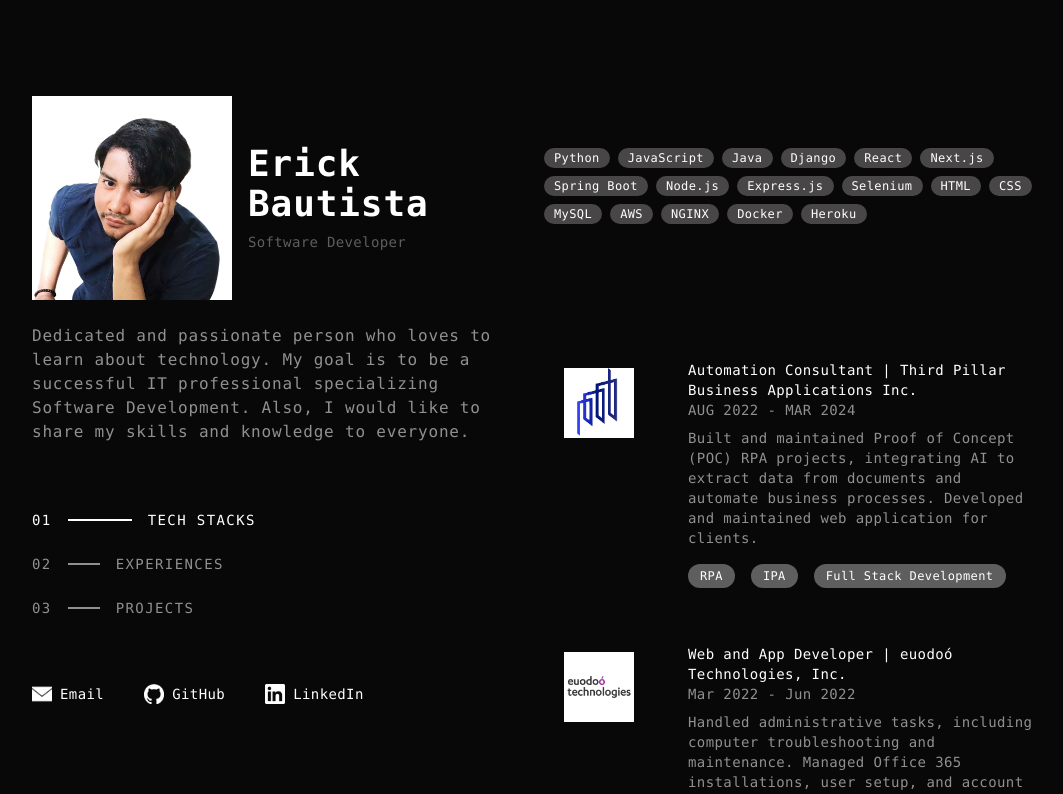
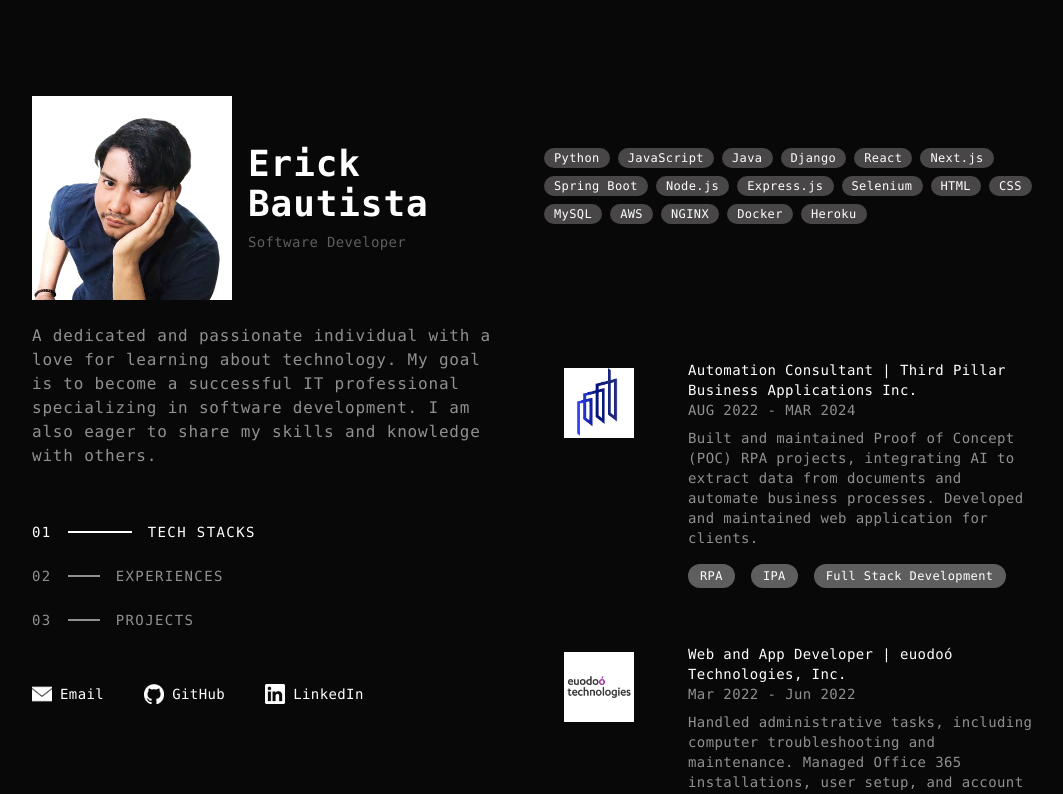
Before and after one commit to yottaaa/eabautista-website, a Next.js app: page / in a window 1280 px wide. Shown: the top 794 px of the page, without its empty margins (96-1159 px from the left). Built offline with nearby package versions, Linux system fonts and the light colour scheme.

Commit message:
fix headline content

```diff
--- a/app/data/content.ts
+++ b/app/data/content.ts
@@ -3,7 +3,7 @@ export const content = {
     "name": "Erick Bautista",
     "role": "Software Developer",
     "photo": "/img/myself.jpg",
-    "headline": "Dedicated and passionate person who loves to learn about technology. My goal is to be a successful IT professional specializing Software Development. Also, I would like to share my skills and knowledge to everyone.",
+    "headline": "A dedicated and passionate individual with a love for learning about technology. My goal is to become a successful IT professional specializing in software development. I am also eager to share my skills and knowledge with others.",
     "techStacks": [
       "Python",
       "JavaScript",
```
